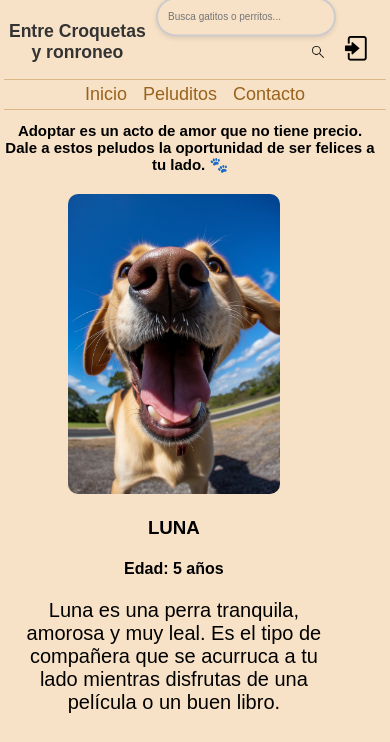
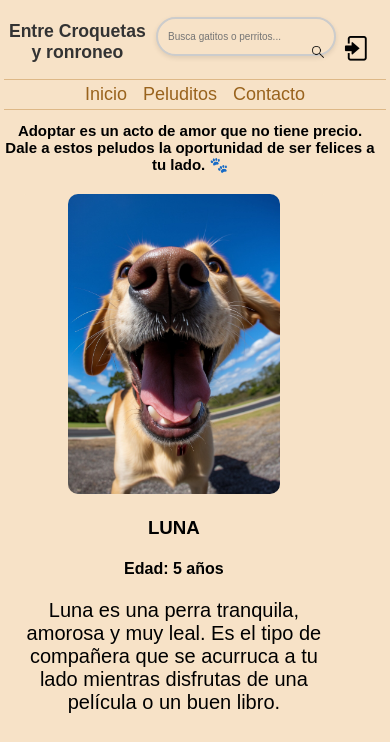
Before and after one commit to Anrolon/Talentotech, a plain HTML site: page index.html in a window 390 px wide. Shown: the top 742 px of the page. Drawn offline with Linux system fonts and the light colour scheme.

Commit message:
probando

```diff
--- a/style.css
+++ b/style.css
@@ -280,7 +280,7 @@ body {
     transition : border-color 0.3s;
     margin-top: 0%;
     margin-right : 50px;
-    transform : translateY(-200%);
+    transform : translateY(-150%);
     }
     .inicioSesion button {
     background : none;
```
